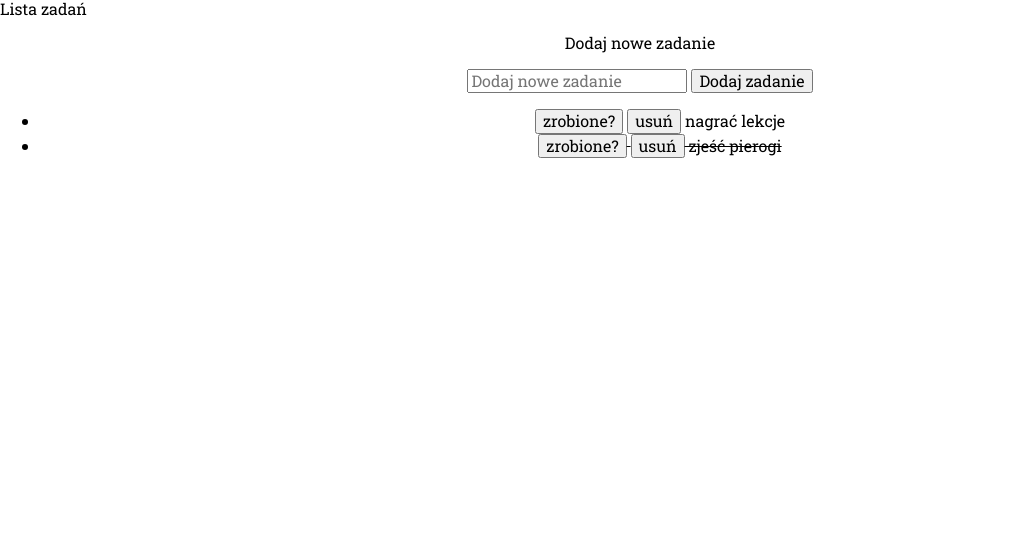
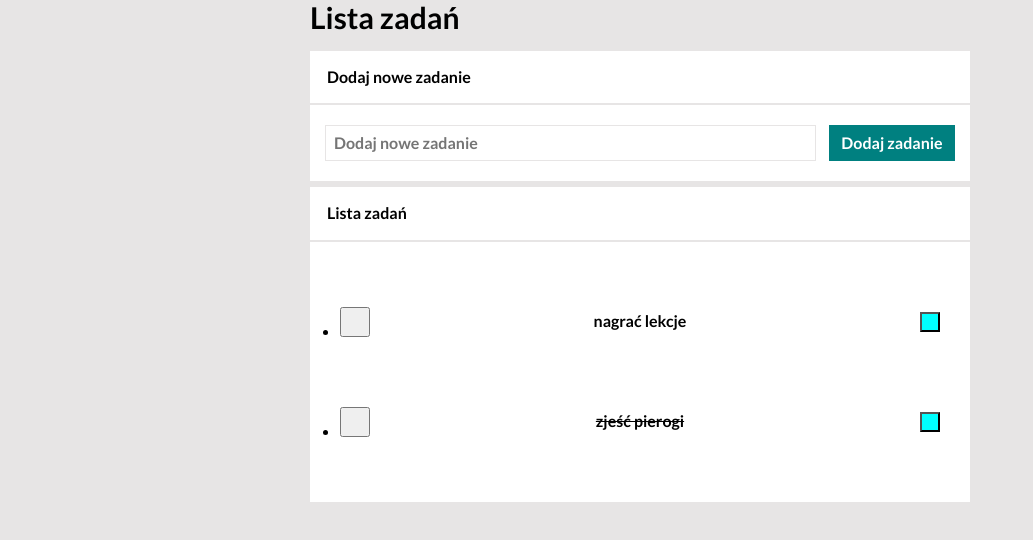
Before and after one commit to Mateusszzp/To-do-list, a plain HTML site: page index.html in a window 1280 px wide. Shown: the whole page, without its empty margins (0-1033 px from the left). Drawn offline with nearby package versions, Linux system fonts and the light colour scheme.

Commit message:
adding styling elements

```diff
--- a/css/style.css
+++ b/css/style.css
@@ -8,10 +8,127 @@ html {
 
 
 body {
-    font-family: 'Roboto Slab', serif;
+    font-family: 'Lato', sans-serif;
+    background-color: #e7e5e5;
+    font-weight: bold;
+
+}
+
+.task__conteiner {
+    margin: 0px auto;
+    max-width: 700px;
+    padding: 0 20px;
+    display: flex;
+    flex-direction: column;
+
 }
 
 
-.form {
-    text-align: center;
+
+.form__taskList {
+    display: flex;
+    justify-content: flex-start;
+    align-items: flex-end;
+    font-size: 30px;
 }
+
+.form_addTask {
+    display: flex;
+    background-color: white;
+    padding: 17px;
+    border-bottom: 2px solid #e7e5e5;
+
+
+}
+
+.form__inputButton {
+    display: flex;
+    flex-wrap: wrap;
+    justify-content: space-between;
+    padding: 15px;
+    background: white;
+    margin: -16px 0 0;
+
+
+}
+
+.form__input {
+    flex-basis: 100%;
+    padding: 8px;
+    border: 1px solid #e7e5e5;
+    margin: 5px 0;
+
+}
+
+.form__button {
+    flex-wrap: wrap;
+    flex-basis: 100%;
+    background-color: teal;
+    color: white;
+    border: none;
+    padding: 8px;
+    margin: 5px 0;
+
+}
+
+@media (min-width:768px) {
+    .form__input {
+        flex-basis: 78%;
+    }
+
+    .form__button {
+        flex-basis: 20%;
+        flex-wrap: unset;
+
+
+    }
+}
+
+.form__list {
+    display: flex;
+    background: white;
+    padding: 14px;
+    margin-top: -10px;
+    padding: 17px;
+
+}
+
+.form__task {
+    background: white;
+    padding: 30px;
+    margin-top: -14px;
+}
+
+
+.taskDone {
+    width: 30px;
+    height: 30px;
+    text-decoration: none;
+    justify-self: start;
+    align-self: center;
+
+}
+
+.taskWall {
+    display: grid;
+    grid-template-columns: repeat(3, 1fr);
+    grid-gap: 10px;
+    grid-auto-rows: minmax(100px, auto);
+    align-content: space-between;
+    justify-content: space-around;
+
+}
+
+.taskRemove {
+    width: 20px;
+    height: 20px;
+    background-color: aqua;
+    grid-column: 3;
+    justify-self: end;
+    align-self: center;
+}
+
+.text {
+    justify-self: center;
+    align-self: center;
+}
--- a/index.html
+++ b/index.html
@@ -6,25 +6,34 @@
     <meta http-equiv="X-UA-Compatible" content="IE=edge">
     <meta name="viewport" content="width=device-width, initial-scale=1.0">
     <script defer src="js/script.js"></script>
-    <link rel="stylesheet" href="https://cdnjs.cloudflare.com/ajax/libs/normalize/8.0.1/normalize.css" integrity="sha512-oHDEc8Xed4hiW6CxD7qjbnI+B07vDdX7hEPTvn9pSZO1bcRqHp8mj9pyr+8RVC2GmtEfI2Bi9Ke9Ass0as+zpg==" crossorigin="anonymous" referrerpolicy="no-referrer" />
+    <link rel="stylesheet" href="https://cdnjs.cloudflare.com/ajax/libs/normalize/8.0.1/normalize.css"
+        integrity="sha512-oHDEc8Xed4hiW6CxD7qjbnI+B07vDdX7hEPTvn9pSZO1bcRqHp8mj9pyr+8RVC2GmtEfI2Bi9Ke9Ass0as+zpg=="
+        crossorigin="anonymous" referrerpolicy="no-referrer" />
     <link href="css/style.css" rel=" stylesheet">
-    <link href="https://fonts.googleapis.com/css2?family=Roboto+Slab&display=swap" rel="stylesheet">
+    <link href="https://fonts.googleapis.com/css2?family=Lato:wght@700&display=swap" rel="stylesheet">
     <title>Lista zadań</title>
 </head>
 
 <body>
-    <div class="form">
-    <Form class="js-form form__elements" >
-        <legend>Lista zadań</legend>
+
+    <Form class="js-form">
+        <div class="task__conteiner">
+            <legend class="form__taskList">Lista zadań</legend>
 
             <p>
-                Dodaj nowe zadanie
+                <span class="form_addTask"> Dodaj nowe zadanie</span>
             </p>
-            <input class="js-newTask" placeholder="Dodaj nowe zadanie">
-            <button>Dodaj zadanie</button>
-            <ul class="js-tasks"></ul>
-        </Form>
-    </div>
+            <div class="form__inputButton">
+                <input class="js-newTask form__input" placeholder="Dodaj nowe zadanie">
+                <button class="form__button">Dodaj zadanie</button>
+            </div>
+            <p>
+                <span class="form__list">Lista zadań</span>
+            </p>
+            <ul class="js-tasks form__task"></ul>
+        </div>
+    </Form>
+
 </body>
 
 </html>
--- a/js/script.js
+++ b/js/script.js
@@ -51,11 +51,11 @@
             htmlString += `
             <li
             ${task.done ? " style=\"text-decoration: line-through\"" : ""}>
-            <button class="js-done">zrobione?</button>
-            <button class="js-remove">usuń</button>
-
-            ${task.content}
-            </li>
+            <div class="taskWall">
+            <button class="js-done taskDone"></button>
+            <span class="text">${task.content}</span>
+            <button class="js-remove taskRemove"></button>
+            </li></div>
             `;
         }
         document.querySelector(".js-tasks").innerHTML = htmlString;
```
